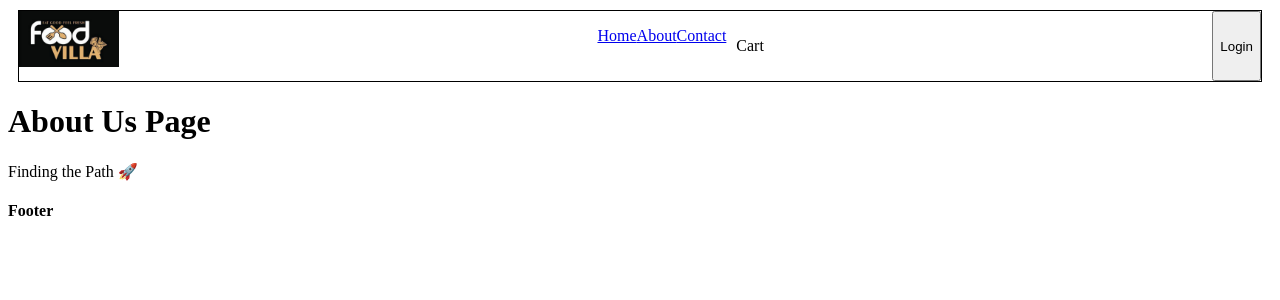
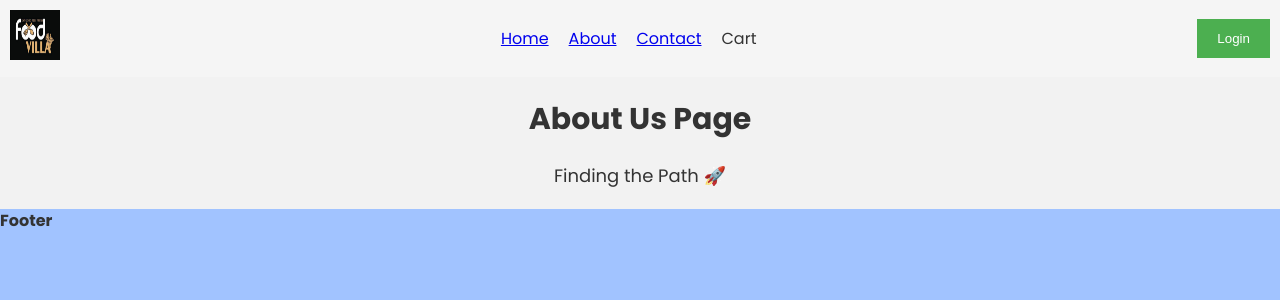
Before and after one commit to SaketKothari/food-ordering-webapp-namaste-react, a React (Vite) app: page /about in a window 1280 px wide. Shown: the top 300 px of the page. Built offline with nearby package versions, Linux system fonts and the light colour scheme.

Commit message:
💄 update the UI

```diff
--- a/src/components/About.js
+++ b/src/components/About.js
@@ -1,10 +1,8 @@
 const About = () => {
   return (
-    <div>
-      <h1>About Us Page</h1>
-      <p>
-        Finding the Path 🚀
-      </p>
+    <div className="about-container">
+      <h1 className="about-title">About Us Page</h1>
+      <p className="about-text">Finding the Path 🚀</p>
     </div>
   );
 };
--- a/style.css
+++ b/style.css
@@ -1,46 +1,177 @@
+@import url('https://fonts.googleapis.com/css2?family=Poppins:wght@400;700&display=swap');
+
+* {
+  box-sizing: border-box;
+  margin: 0;
+  padding: 0;
+}
+
+body {
+  font-family: 'Poppins', sans-serif;
+  font-size: 16px;
+  line-height: 1.5;
+  color: #333;
+  background: #a1c3ff;
+}
+
 .header {
   display: flex;
+  align-items: center;
   justify-content: space-between;
-  margin: 10px;
-  border: 1px solid black;
+  padding: 10px;
+  background-color: #f5f5f5;
 }
 
-.nav-items > ul {
+.nav-items {
+  display: flex;
+  align-items: center;
+}
+
+.nav-items ul {
   list-style-type: none;
+  margin: 0;
+  padding: 0;
   display: flex;
 }
 
-.nav-items > ul > li {
-  padding: 10px;
+.nav-items li {
+  margin: 0 10px;
 }
 
 .logo {
-  width: 100px;
+  width: 50px;
+  height: 50px;
+}
+
+button {
+  background-color: #4caf50;
+  color: white;
+  padding: 12px 20px;
+  border: none;
+  cursor: pointer;
+}
+
+button:hover {
+  background-color: #3e8e41;
 }
 
 .card {
-  width: 200px;
-  border: 1px solid black;
-  padding: 10px;
-  margin: 10px;
+  display: flex;
+  flex-direction: column;
+  align-items: center;
+  width: 250px;
+  height: 350px;
+  margin: 20px;
+  padding: 20px;
+  border: 1px solid #ccc;
+  box-shadow: 2px 2px #ccc;
+  background-color: #fff;
 }
 
-.card > img {
-  width: 100%;
+.card img {
+  max-width: 100%;
+  height: 200px;
+  object-fit: cover;
+}
+
+.card h2 {
+  margin: 10px 0;
+  font-size: 15px;
+  font-weight: bold;
+  text-align: center;
+  color: black;
+}
+
+.card h3 {
+  margin: 10px 0;
+  font-size: 12px;
+  text-align: center;
+  color: gray;
+}
+
+.card h4 {
+  margin: 10px 0;
+  font-size: 10px;
+  text-align: center;
+  color: gray;
+}
+
+.shimmer-card {
+  width: 300px;
+  height: 400px;
+  margin: 20px;
+  border-radius: 10px;
+  background: linear-gradient(to right, #f0f0f0 0%, #f8f8f8 50%, #f0f0f0 100%);
+  background-size: 400% 100%;
+  animation: shimmer 1s ease-in-out infinite;
 }
 
 .restaurant-list {
   display: flex;
   flex-wrap: wrap;
+  justify-content: center;
 }
 
-.shimmer-card {
-  width: 200px;
-  height: 200px;
-  background: lightgrey;
-  margin: 20px;
+@keyframes shimmer {
+  0% {
+    background-position: -200px 0;
+  }
+  100% {
+    background-position: 200px 0;
+  }
 }
 
 .menu {
   display: flex;
 }
+
+/* About */
+.about-container {
+  background-color: #f2f2f2;
+  padding: 20px;
+}
+
+.about-title {
+  text-align: center;
+  margin-bottom: 20px;
+  font-size: 30px;
+  font-weight: bold;
+}
+
+.about-text {
+  text-align: center;
+  font-size: 18px;
+}
+
+.search-container {
+  display: flex;
+  justify-content: center;
+  align-items: center;
+  margin-bottom: 2rem;
+}
+
+.search-input {
+  padding: 12px 20px;
+  margin: 8px 0;
+  border: 2px solid #ccc;
+  border-radius: 4px;
+}
+
+.search-btn {
+  width: auto;
+  padding: 12px 20px;
+  margin: 8px 0;
+  border: none;
+  border-radius: 4px;
+  background-color: #4caf50;
+  color: white;
+  cursor: pointer;
+}
+
+.search-btn:hover {
+  background-color: #45a049;
+}
+
+.search-input:focus {
+  border: 2px solid #555;
+}
```
Also changed, not shown: 1 other file (tests, documents, lock files or other folders).
